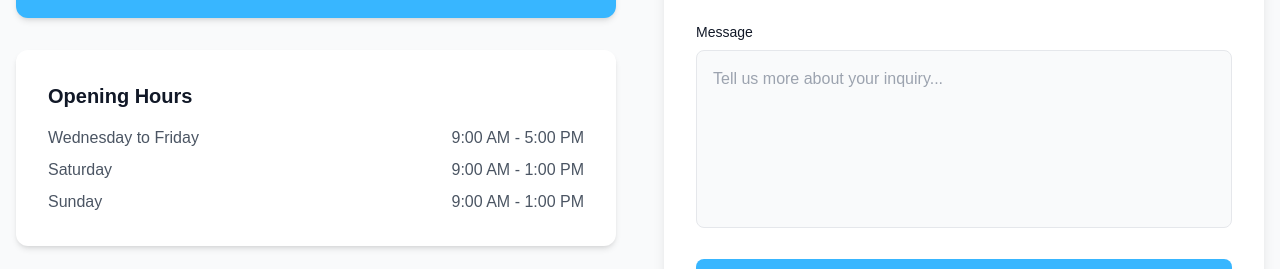
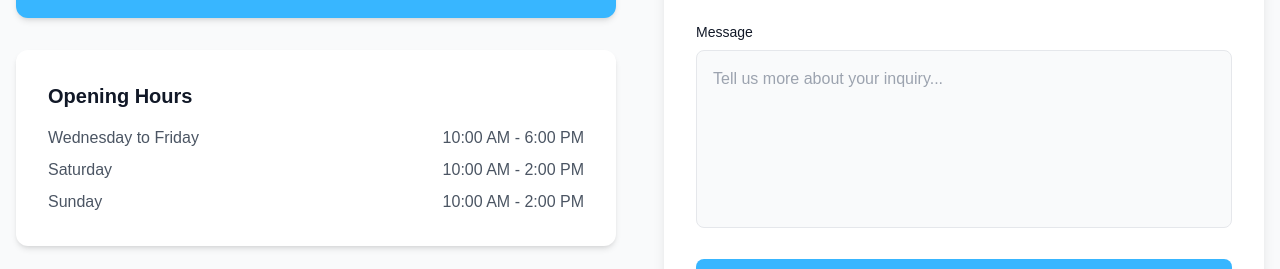
Before and after one commit to nadbm/starpluswebsite, a Next.js app: page /en in a window 1280 px wide. Shown: the part 5550-5819 px from the top of the page. Built offline with nearby package versions, Linux system fonts and the light colour scheme; no server answers.

Commit message:
Update Operning Hours

```diff
--- a/components/ContactForm.tsx
+++ b/components/ContactForm.tsx
@@ -107,15 +107,15 @@ export default function ContactForm() {
                                 <div className="space-y-2">
                                     <p className="flex justify-between text-gray-600">
                                         <span>{t('info.timeline1')}</span>
-                                        <span>9:00 AM - 5:00 PM</span>
+                                        <span>10:00 AM - 6:00 PM</span>
                                     </p>
                                     <p className="flex justify-between text-gray-600">
                                         <span>{t('info.timeline2')}</span>
-                                        <span>9:00 AM - 1:00 PM</span>
+                                        <span>10:00 AM - 2:00 PM</span>
                                     </p>
                                     <p className="flex justify-between text-gray-600">
                                         <span>{t('info.timeline3')}</span>
-                                        <span>9:00 AM - 1:00 PM</span>
+                                        <span>10:00 AM - 2:00 PM</span>
                                     </p>
                                 </div>
                             </div>
--- a/messages/en.json
+++ b/messages/en.json
@@ -226,7 +226,7 @@
       "address": "501, 998 boulevard de saint Laurent est, Montreal, QC H2S 9Y9",
       "phone": "(514)-447-2175",
       "email": "info@starpluscentre.com",
-      "hours": "Wednesday to Friday: 9:00 AM - 5:00 PM\nWeekend: 9:00 AM - 1:00 PM"
+      "hours": "Wednesday to Friday: 10:00 AM - 6:00 PM\nWeekend: 10:00 AM - 2:00 PM"
     }
   },
 
--- a/messages/fr.json
+++ b/messages/fr.json
@@ -233,7 +233,7 @@
       "address": "501, 998 boulevard de saint Laurent est, Montréal, QC H2S 9Y9",
       "phone": "(514)-447-2175",
       "email": "info@starpluscentre.com",
-      "hours": "Mercredi à Vendredi : 9h00 - 17h00\nWeek-end : 9h00 - 13h00"
+      "hours": "Mercredi à Vendredi : 10h00 - 18h00\nWeek-end : 10h00 - 14h00"
     }
   },
 
--- a/messages/zh.json
+++ b/messages/zh.json
@@ -231,7 +231,7 @@
       "address": "501, 998 boulevard de saint Laurent est, Montreal, QC H2S 9Y9",
       "phone": "(514)-447-2175",
       "email": "info@starpluscentre.com",
-      "hours": "周三至周五：上午9:00 - 下午5:00\n周末：上午9:00 - 下午1：00"
+      "hours": "周三至周五：上午10:00 - 下午6:00\n周末：上午10:00 - 下午2：00"
     }
   },
 
```
